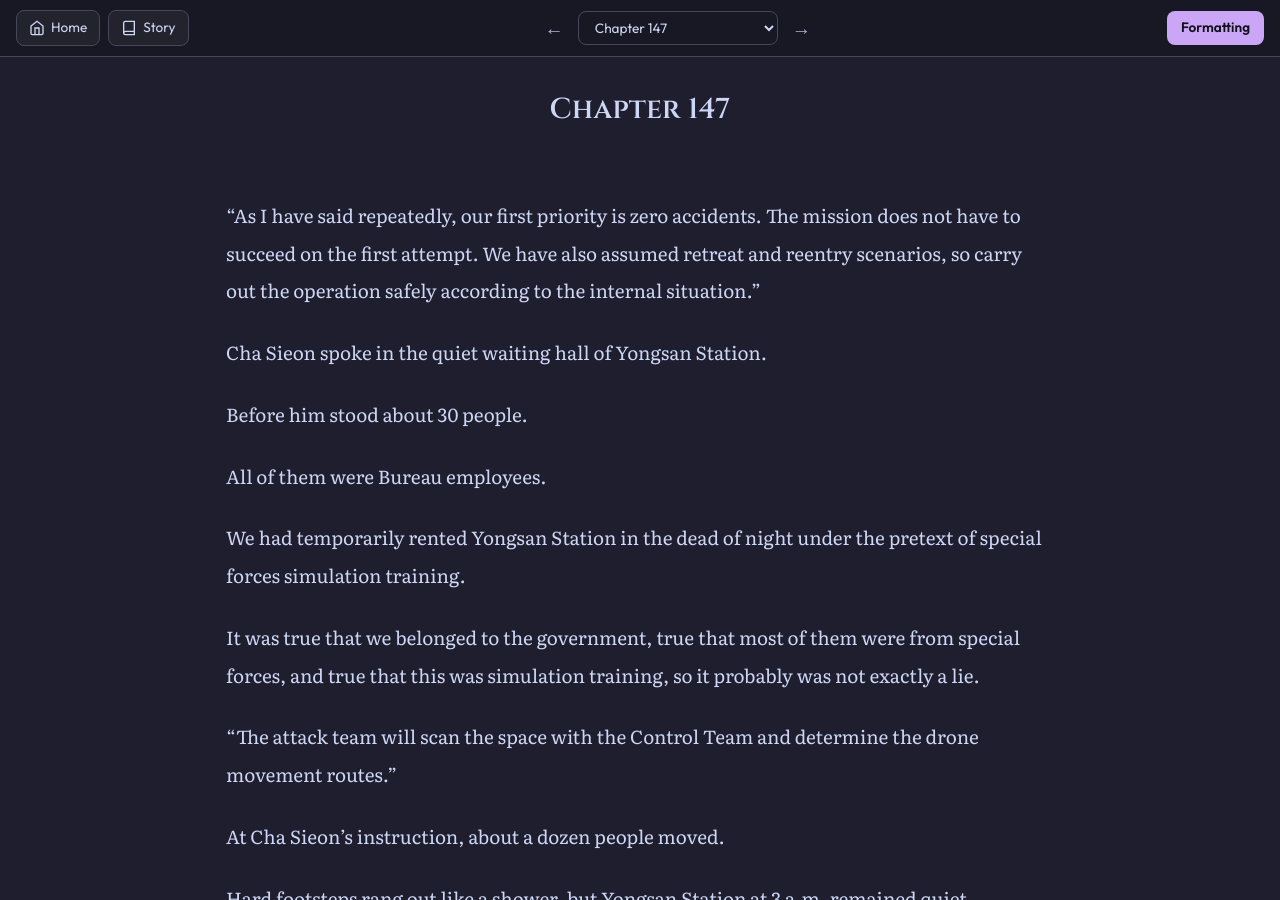
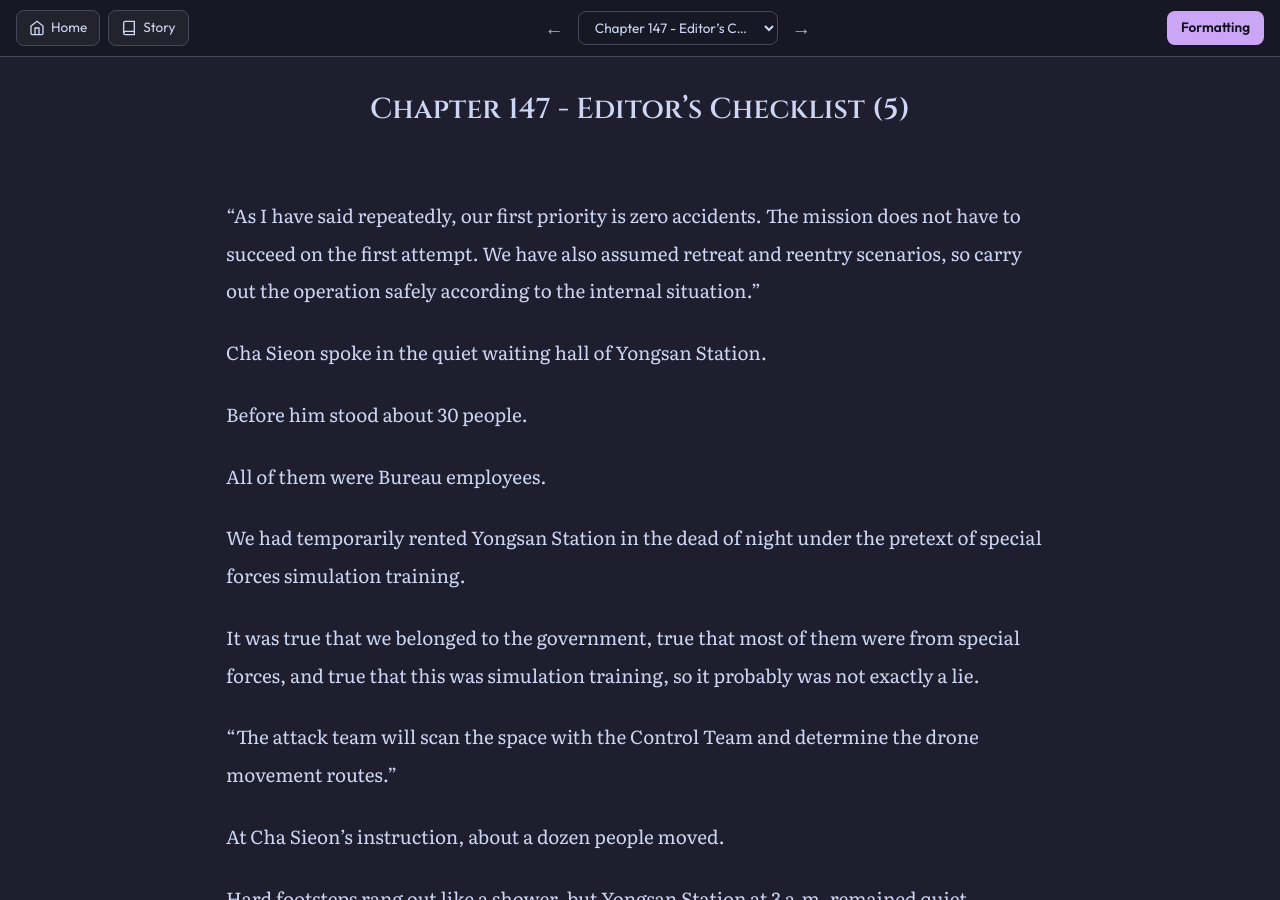
Before and after one commit to soleumn/soleumn.github.io, a Jekyll site: the page built from _chapters/esg/ch147.md, in a window 1280 px wide and 900 px high. Built offline with Jekyll 4.4.1, drawn with Linux system fonts in a browser that asks for light colours; comment, search, counter and statistics services are not loaded.

Commit message:
Update ch147.md

```diff
--- a/_chapters/esg/ch147.md
+++ b/_chapters/esg/ch147.md
@@ -1,5 +1,5 @@
 ---
-title: "Chapter 147"
+title: "Chapter 147 - Editor’s Checklist (5)"
 categories: esg
 capitulo: 147
 ---
```
